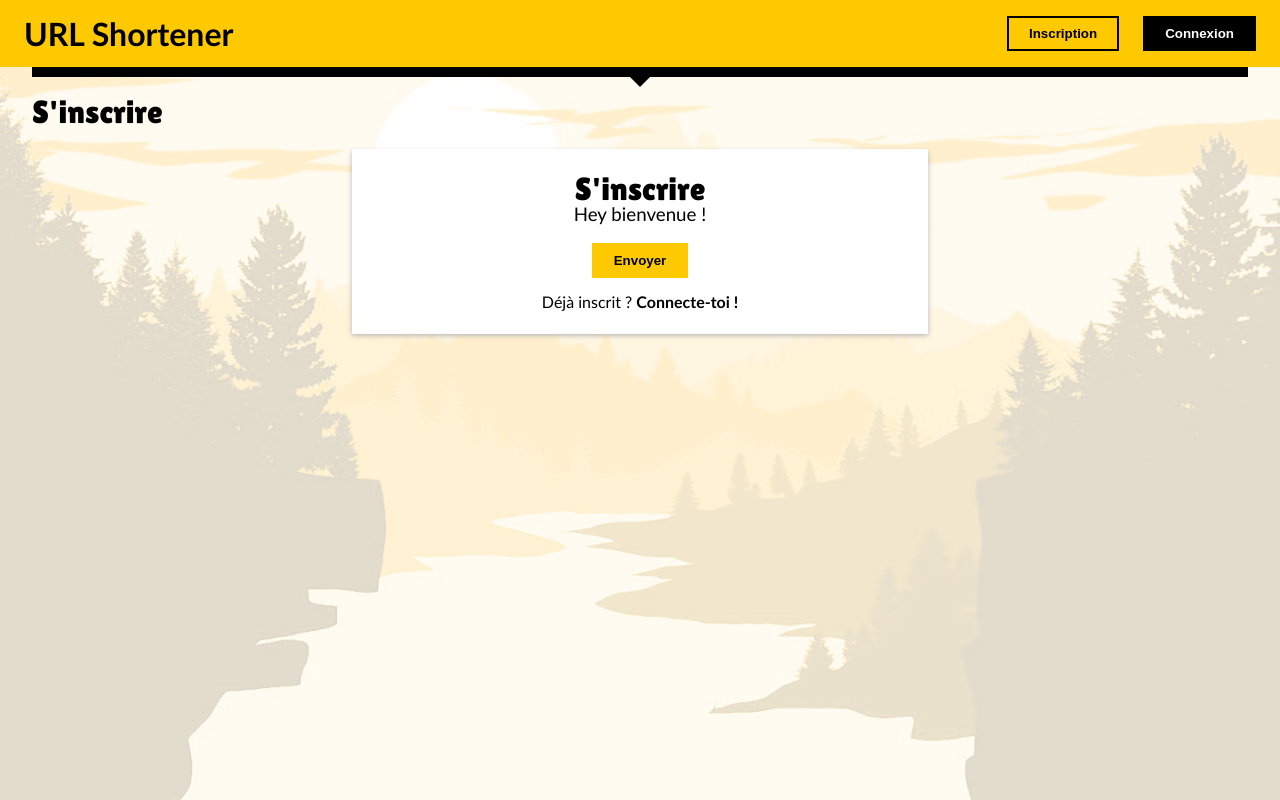
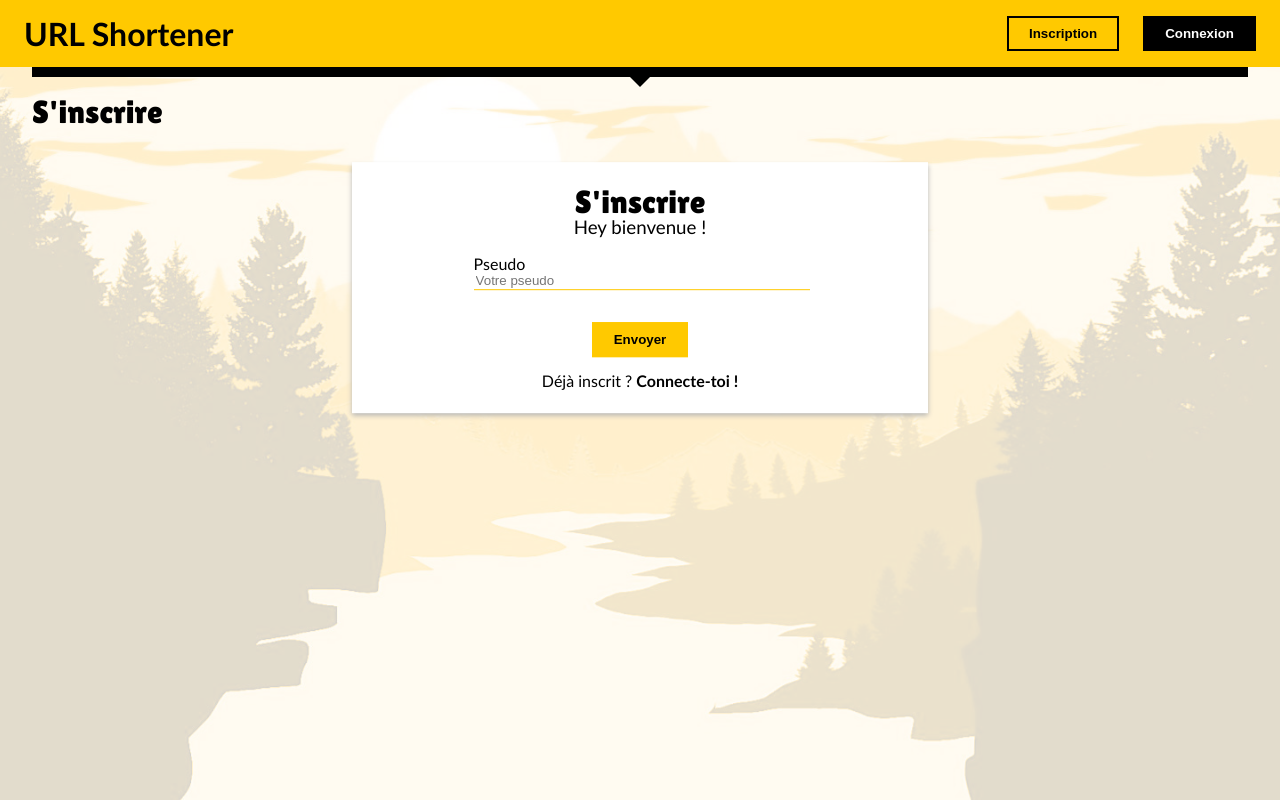
Before and after one commit to mhubert-pmn/Front-Url-Shortener, a React (Create React App) app in the folder front-url-shortener/: page /inscription in a window 1280 px wide. Built offline with nearby package versions, Linux system fonts and the light colour scheme.

Commit message:
[Update] Update InputField component
- Update style
- Fix handleChange function + add a hook
- Remove isRequired for the prop type onChange

```diff
--- a/front-url-shortener/src/components/SignUp/SignUp.js
+++ b/front-url-shortener/src/components/SignUp/SignUp.js
@@ -1,6 +1,7 @@
 import React from 'react';
 import Form from '../layout/Form/Form';
 import Button from '../layout/Button/Button';
+import InputField from '../layout/Input/Input';
 
 const SignUp = () => {
   return(
@@ -13,6 +14,8 @@ const SignUp = () => {
         link="/"
         link_text="Connecte-toi !"
       >
+        <InputField label="Pseudo" id="label" type="text" placeholder="Votre pseudo" />
+
         <Button type="common">Envoyer</Button>
       </Form>
     </div>
--- a/front-url-shortener/src/components/layout/Input/Input.js
+++ b/front-url-shortener/src/components/layout/Input/Input.js
@@ -2,37 +2,36 @@ import React, {useState} from 'react';
 import PropTypes from 'prop-types';
 
 import {validateInput} from "../utilities/Validator";
+import "./input.scss";
 
-const InputField = ({value, id, label, placeholder, validators, type, onChange}) => {
+const InputField = ({ value, id, label, placeholder, validators, type }) => {
     const [error, setError] = useState(false);
+    const [inputValue, setInputValue] = useState(null);
 
     const handleChange = (event) => {
-        const {value} = event.target;
-        setError(validateInput(validators, value));
-        onChange(value);
+        setInputValue(event);
+        setError(validateInput(validators, event));
     };
 
     return (
         <div className="form-group">
-            {label && <label htmlFor="app-input-field">{label}</label>}
+            {label && <label htmlFor={id}>{label}</label>}
 
             {type === 'textarea' ? (
                 <textarea
                     className='form-control'
                     placeholder={placeholder}
-                    value={value}
                     id={id}
                     defaultValue={value}
-                    onChange={handleChange}
+                    onChange={e => handleChange(e.target.value)}
                 />
             ) : (
                 <input
                     type={type}
-                    value={value}
                     id={id}
                     className='form-control'
                     placeholder={placeholder}
-                    onChange={handleChange}
+                    onChange={e => handleChange(e.target.value)}
                 />
             )}
             {error && <span className='text-danger'>{error.message}</span>}
@@ -42,12 +41,12 @@ const InputField = ({value, id, label, placeholder, validators, type, onChange})
 
 InputField.propTypes = {
     value: PropTypes.string,
-    id: PropTypes.number,
+    id: PropTypes.string,
     label: PropTypes.string,
     placeholder: PropTypes.string,
     validators: PropTypes.array,
     type: PropTypes.string,
-    onChange: PropTypes.func.isRequired
+    onChange: PropTypes.func
 };
 
 InputField.defaultProps = {
--- /dev/null
+++ b/front-url-shortener/src/components/layout/Input/input.scss
@@ -0,0 +1,22 @@
+.form-group {
+  margin: 0 auto 2rem auto;
+  text-align: left;
+  width: 65%;
+
+  @media screen and (min-width: 641px) and (max-width: 900px) {
+    width: 80%;
+  }
+
+  @media screen and (max-width: 640px) {
+    width: 90%;
+  }
+
+  label, input {
+    display: block;
+  }
+  input {
+    border: none;
+    border-bottom: 1px solid #FFC900;
+    width: 100%;
+  }
+}
```
